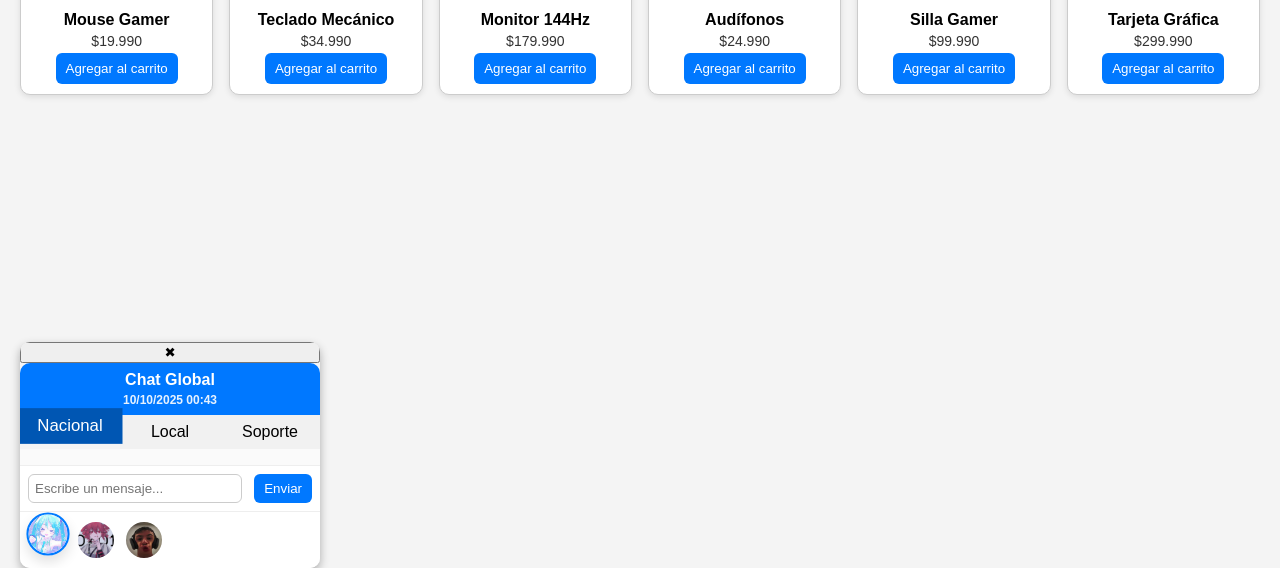
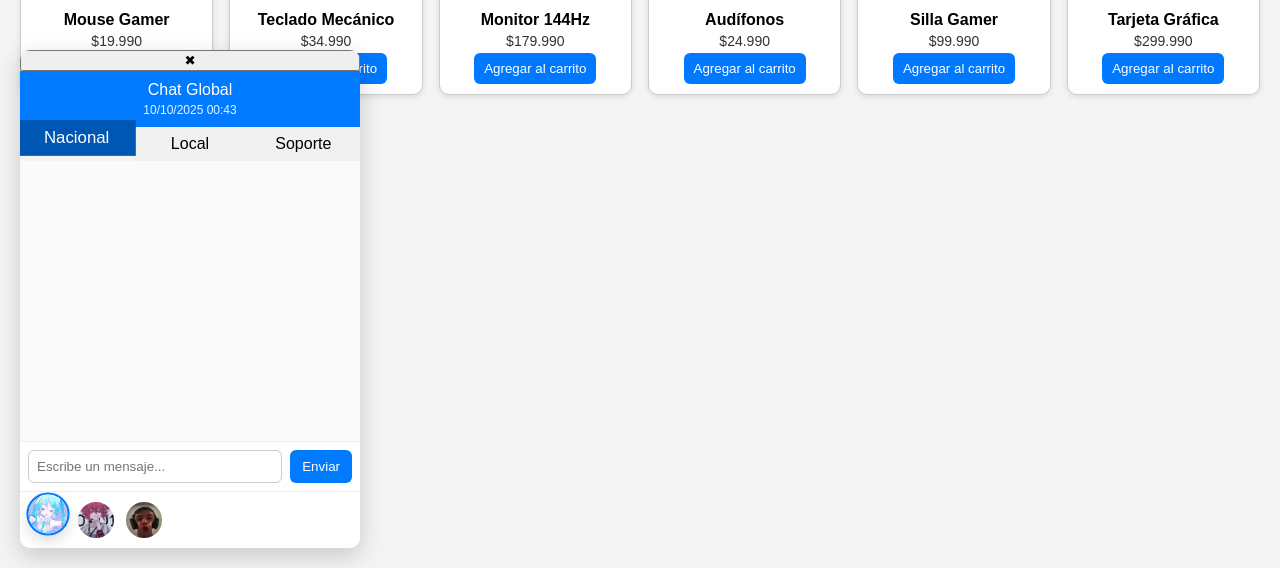
Before and after one commit to awitadeuwu69/django_Chatt_web_support, a Django app: page /chat/ in a window 1280 px wide. Shown: the part 232-800 px from the top of the page. Run offline with Django 5.2, Linux system fonts and the light colour scheme; data comes from the database, SQL or seed files in the repository; data that the repository does not hold is empty.

Commit message:
css arreglado

```diff
--- a/static/css/main.css
+++ b/static/css/main.css
@@ -127,49 +127,3 @@ body {
 .cart-popup .close-btn:hover {
   background: #e0e0e0;
 }
-
-/* Chat */
-.chat-container {
-  position: fixed;
-  bottom: 0;
-  right: 10px;
-  width: 300px;
-  max-height: 500px;
-  background: #f5f5f5;
-  border-radius: 10px;
-  box-shadow: 0 4px 10px rgba(0, 0, 0, 0.3);
-  display: flex;
-  flex-direction: column;
-}
-.chat-header {
-  background: #0078ff;
-  color: #fff;
-  padding: 8px;
-  font-weight: bold;
-  border-radius: 10px 10px 0 0;
-  text-align: center;
-}
-.messages {
-  flex: 1;
-  overflow-y: auto;
-  padding: 8px;
-}
-.input-row {
-  display: flex;
-  padding: 8px;
-  gap: 4px;
-}
-.input-row input {
-  flex: 1;
-  padding: 6px;
-  border-radius: 6px;
-  border: 1px solid #ccc;
-}
-.input-row button {
-  padding: 6px 10px;
-  border: none;
-  border-radius: 6px;
-  background: #0078ff;
-  color: #fff;
-  cursor: pointer;
-}
```
